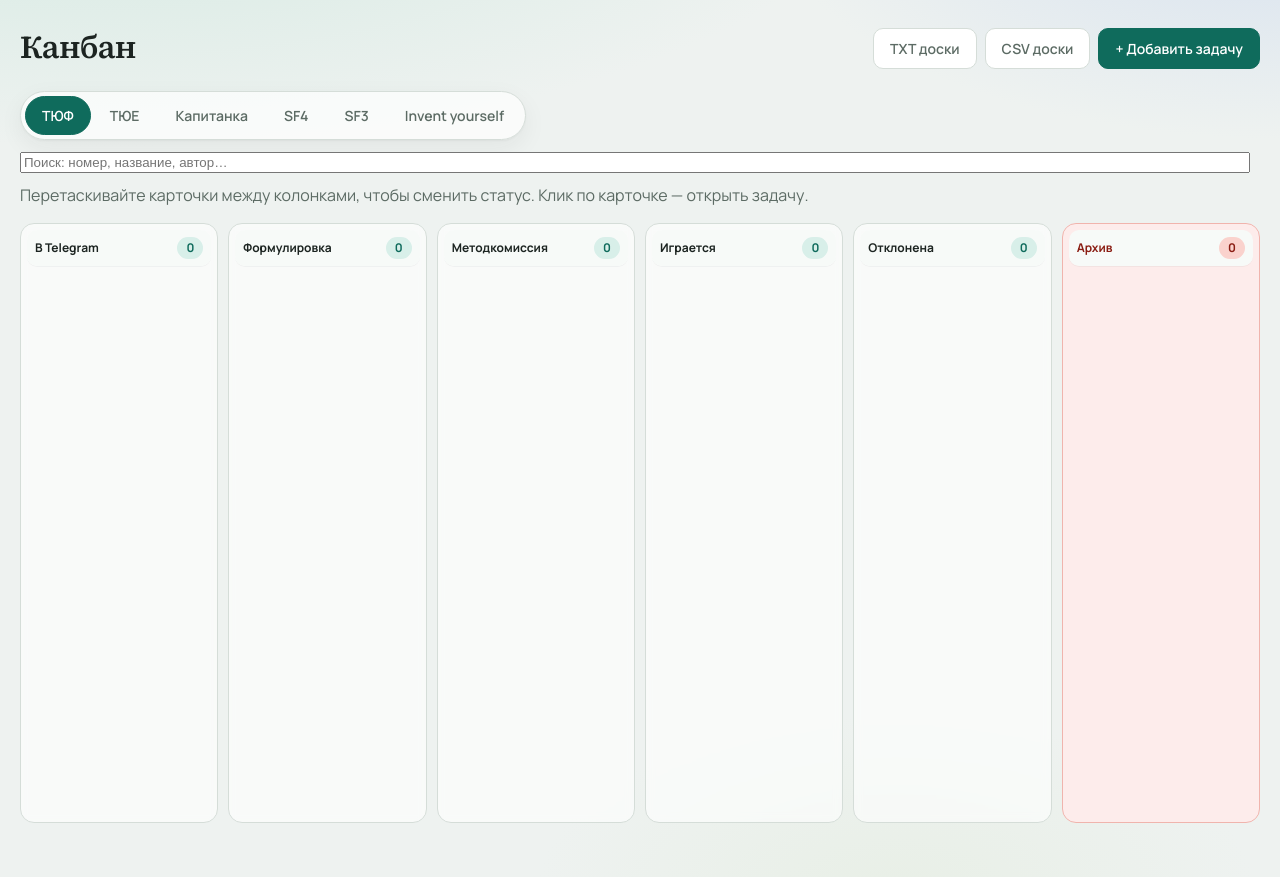
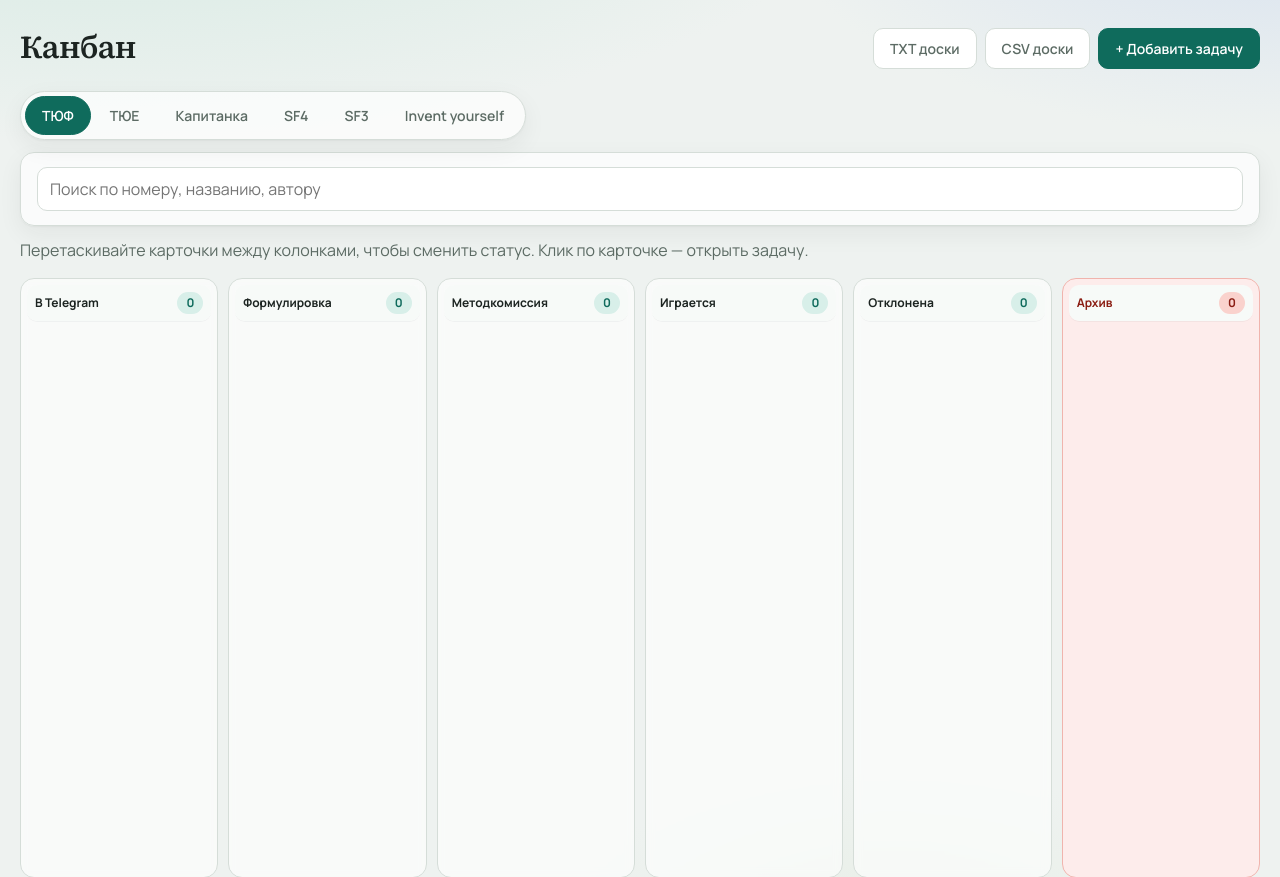
Before and after one commit to karpenko-chernikov/tyuf-tyue-zadachi, a FastAPI app: page /kanban/tyuf in a window 1280 px wide. Shown: the part 63-940 px from the top of the page. Run offline with FastAPI, Linux system fonts and the light colour scheme; the visitor is signed in with stand-in values (Sample User, id 1); data comes from the database, SQL or seed files in the repository; data that the repository does not hold is empty.

Commit message:
Match kanban search styling to the list filter panel.
Co-authored-by: Cursor <cursoragent@cursor.com>

```diff
--- a/app/static/style.css
+++ b/app/static/style.css
@@ -886,32 +886,15 @@ textarea { resize: vertical; }
 }
 .board-hint { margin: 0 0 16px; }
 
-.kanban-toolbar {
-  display: flex;
-  flex-wrap: wrap;
-  gap: 10px;
-  align-items: center;
-  margin: 0 0 10px;
-}
-.kanban-search-label {
-  flex: 1;
-  min-width: 220px;
-  margin: 0;
-  font-weight: 500;
-}
-.kanban-search-label input {
-  width: 100%;
-  margin-top: 0;
-}
-.visually-hidden {
-  position: absolute;
-  width: 1px;
-  height: 1px;
-  padding: 0;
-  margin: -1px;
-  overflow: hidden;
-  clip: rect(0, 0, 0, 0);
-  border: 0;
+.kanban-filters {
+  margin-bottom: 12px;
+}
+.kanban-filters .filters-row:empty,
+.kanban-filters .filters-row:has(#kanban-search-hint:empty) {
+  display: none;
+}
+.kanban-filters #kanban-search-hint:not(:empty) {
+  font-size: 13px;
 }
 
 .kanban {
--- a/app/templates/base.html
+++ b/app/templates/base.html
@@ -7,7 +7,7 @@
   <link rel="preconnect" href="https://fonts.googleapis.com">
   <link rel="preconnect" href="https://fonts.gstatic.com" crossorigin>
   <link href="https://fonts.googleapis.com/css2?family=Manrope:wght@400;500;600;700&family=Source+Serif+4:opsz,wght@8..60,500;8..60,600&display=swap" rel="stylesheet">
-  <link rel="stylesheet" href="/static/style.css?v=38">
+  <link rel="stylesheet" href="/static/style.css?v=39">
 </head>
 <body class="{% if not user %}body-login{% endif %}">
   {% if user %}
--- a/app/templates/kanban.html
+++ b/app/templates/kanban.html
@@ -17,12 +17,11 @@
   {% endfor %}
 </div>
 
-<div class="kanban-toolbar">
-  <label class="kanban-search-label">
-    <span class="visually-hidden">Поиск на доске</span>
-    <input type="search" id="kanban-search" placeholder="Поиск: номер, название, автор…" autocomplete="off">
-  </label>
-  <span class="muted" id="kanban-search-hint"></span>
+<div class="filters filters-panel kanban-filters">
+  <input type="search" id="kanban-search" placeholder="Поиск по номеру, названию, автору" autocomplete="off">
+  <div class="filters-row">
+    <span class="muted" id="kanban-search-hint"></span>
+  </div>
 </div>
 <p class="muted board-hint">Перетаскивайте карточки между колонками, чтобы сменить статус. Клик по карточке — открыть задачу.</p>
 
```
